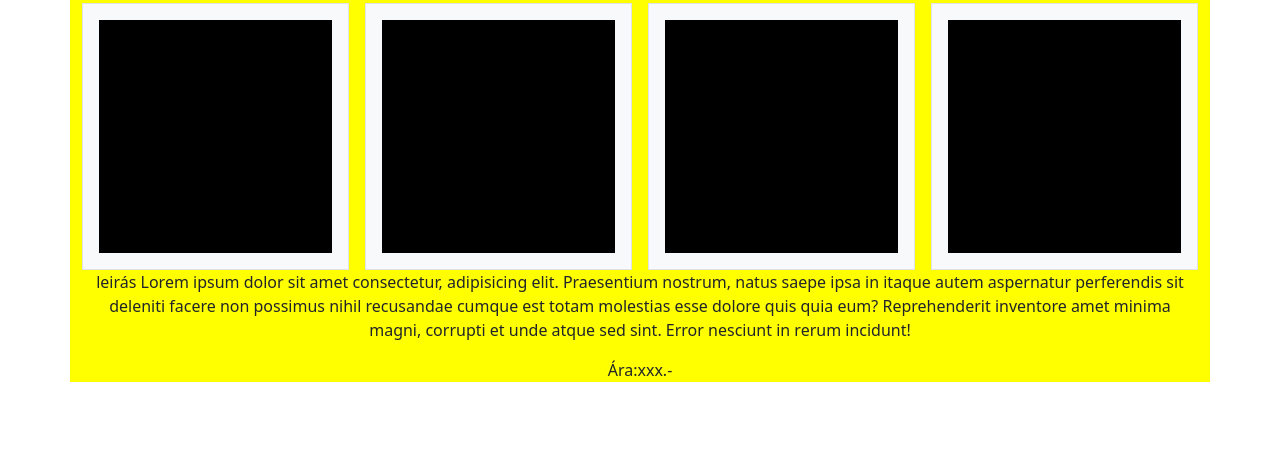
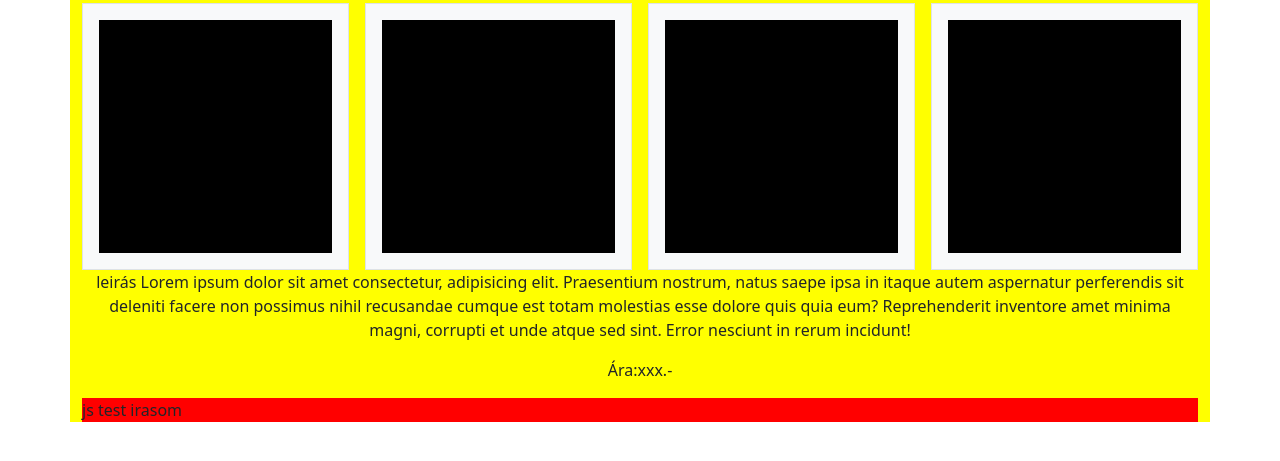
Before and after one commit to kravarikadam/kravarikadam.github.io, a plain HTML site: page index.html in a window 1280 px wide. Shown: the part 129-590 px from the top of the page. Drawn offline with nearby package versions, Linux system fonts and the light colour scheme.

Commit message:
js probálkozas

```diff
--- a/css/style.css
+++ b/css/style.css
@@ -22,3 +22,6 @@
 .displayBlock {
     display: block;
 }
+.piros {
+    background: red;
+}
--- a/index.html
+++ b/index.html
@@ -8,7 +8,7 @@
     <link href="https://cdn.jsdelivr.net/npm/bootstrap@5.1.0/dist/css/bootstrap.min.css" rel="stylesheet"
         integrity="sha384-KyZXEAg3QhqLMpG8r+8fhAXLRk2vvoC2f3B09zVXn8CA5QIVfZOJ3BCsw2P0p/We" crossorigin="anonymous">
     <link rel="stylesheet" href="css/style.css">
-    <title>Document</title>
+    <title>Kelomotor</title>
 </head>
 <body>
     <nav class="navbar navbar-expand-lg navbar-light">
@@ -62,29 +62,31 @@
             </div>
         </div>
     </nav>
+
     <div class="container">
         <div class="alert alert-danger text-center displayNone" role="alert"></div>
         <div class="alert alert-primary text-center displayNone" role="alert"></div>
         <div class="alert alert-success text-center displayNone" role="alert"></div>
         <div class="alert alert-warning text-center displayNone" role="alert"></div>
-        <div>
+
+        <div class="cimKepLeirasAr">
             <p class="h1 text-center">Cím</p>
             <div class="row row-cols-1 row-cols-lg-4 g-2 g-lg-3">
                 <div class="col">
                     <div class="p-3 border bg-light d-flex justify-content-center align-items-center"><img
-                            src="img/300x300.jpg" alt="" class="img-fluid"></div>
+                                src="img/300x300.jpg" alt="" class="img-fluid"></div>
                 </div>
                 <div class="col">
                     <div class="p-3 border bg-light d-flex justify-content-center align-items-center"><img
-                            src="img/300x300.jpg" alt="" class="img-fluid"></div>
+                                src="img/300x300.jpg" alt="" class="img-fluid"></div>
                 </div>
                 <div class="col">
                     <div class="p-3 border bg-light d-flex justify-content-center align-items-center"><img
-                            src="img/300x300.jpg" alt="" class="img-fluid"></div>
+                                src="img/300x300.jpg" alt="" class="img-fluid"></div>
                 </div>
                 <div class="col">
                     <div class="p-3 border bg-light d-flex justify-content-center align-items-center"><img
-                            src="img/300x300.jpg" alt="" class="img-fluid"></div>
+                                src="img/300x300.jpg" alt="" class="img-fluid"></div>
                 </div>
             </div>
             <p class="text-center">leirás Lorem ipsum dolor sit amet consectetur, adipisicing elit. Praesentium nostrum, natus saepe ipsa in itaque autem aspernatur perferendis sit deleniti facere non possimus nihil recusandae cumque est totam molestias esse dolore quis quia eum? Reprehenderit inventore amet minima magni, corrupti et unde atque sed sint. Error nesciunt in rerum incidunt!</p>
@@ -92,6 +94,14 @@
         </div>
     </div>
 
+    <script>
+       let test = document.createElement("p");
+       test.className = "piros";
+       test.innerHTML = "js test irasom";
+
+       let parent = document.querySelector("div.container");
+       parent.appendChild(test);
+    </script>
 
     <script src="https://cdn.jsdelivr.net/npm/bootstrap@5.1.0/dist/js/bootstrap.bundle.min.js"
         integrity="sha384-U1DAWAznBHeqEIlVSCgzq+c9gqGAJn5c/t99JyeKa9xxaYpSvHU5awsuZVVFIhvj"
```
